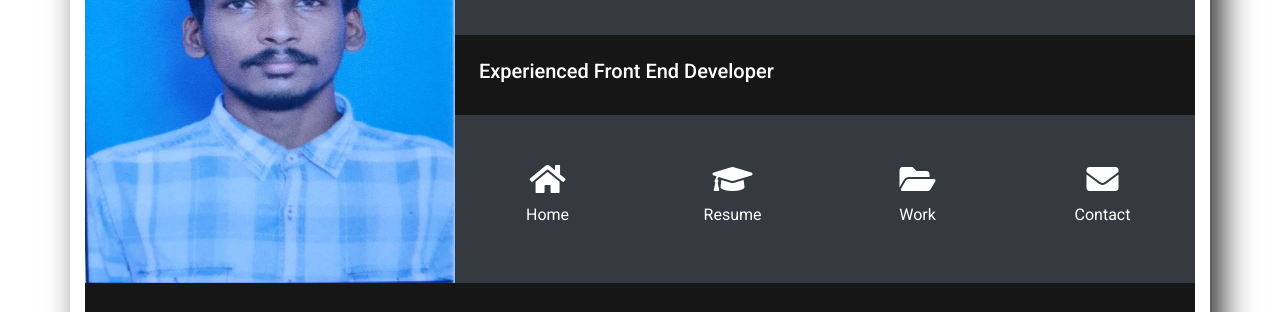
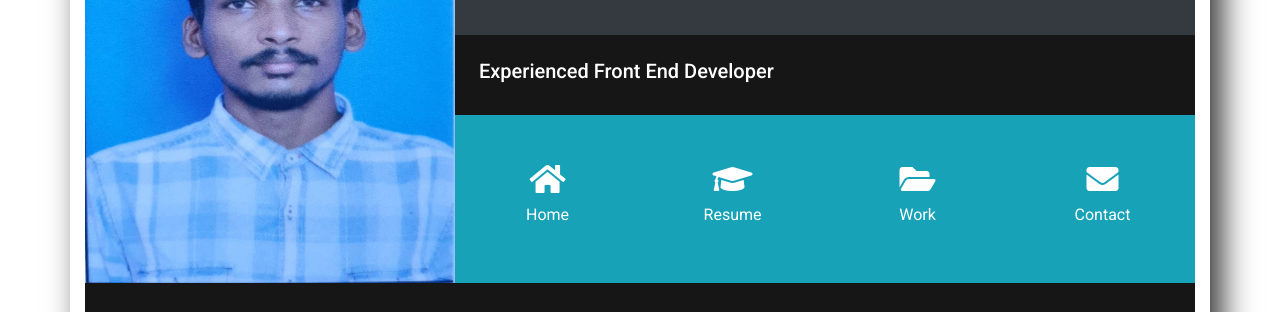
Before and after one commit to nagesh-45/cv, a plain HTML site: page index.html in a window 1280 px wide. Shown: the part 149-461 px from the top of the page. Drawn offline with nearby package versions, Linux system fonts and the light colour scheme; some packages are replaced by stand-ins of ours; a script that the page names is missing.

Commit message:
Update index.html

```diff
--- a/index.html
+++ b/index.html
@@ -79,19 +79,19 @@
               </div>
               <!-- Menu-items -->
               <div class="d-flex flex-row text-white text-center">
-                <div class="menu-item p-4 bg-dark" data-toggle="collapse" data-target="#home"     >
+                <div class="menu-item p-4 bg-info" data-toggle="collapse" data-target="#home"     >
                   <i class="fas fa-home fa-2x d-block"></i>
                   <span class="d-none d-md-block my-2">Home</span>
                 </div>
-                <div class="menu-item p-4 bg-dark" data-toggle="collapse" data-target="#resume">
+                <div class="menu-item p-4 bg-info" data-toggle="collapse" data-target="#resume">
                   <i class="fas fa-graduation-cap fa-2x d-block"></i>
                   <span class="d-none d-md-block my-2">Resume</span>
                 </div>
-                <div class="menu-item p-4 bg-dark" data-toggle="collapse" data-target="#work">
+                <div class="menu-item p-4 bg-info" data-toggle="collapse" data-target="#work">
                   <i class="fas fa-folder-open fa-2x d-block"></i>
                   <span class="d-none d-md-block my-2">Work</span>
                 </div>
-                <div class="menu-item p-4 bg-dark" data-toggle="collapse" data-target="#contact">
+                <div class="menu-item p-4 bg-info" data-toggle="collapse" data-target="#contact">
                   <i class="fas fa-envelope fa-2x d-block"></i>
                   <span class="d-none d-md-block my-2">Contact</span>
                 </div>
```
